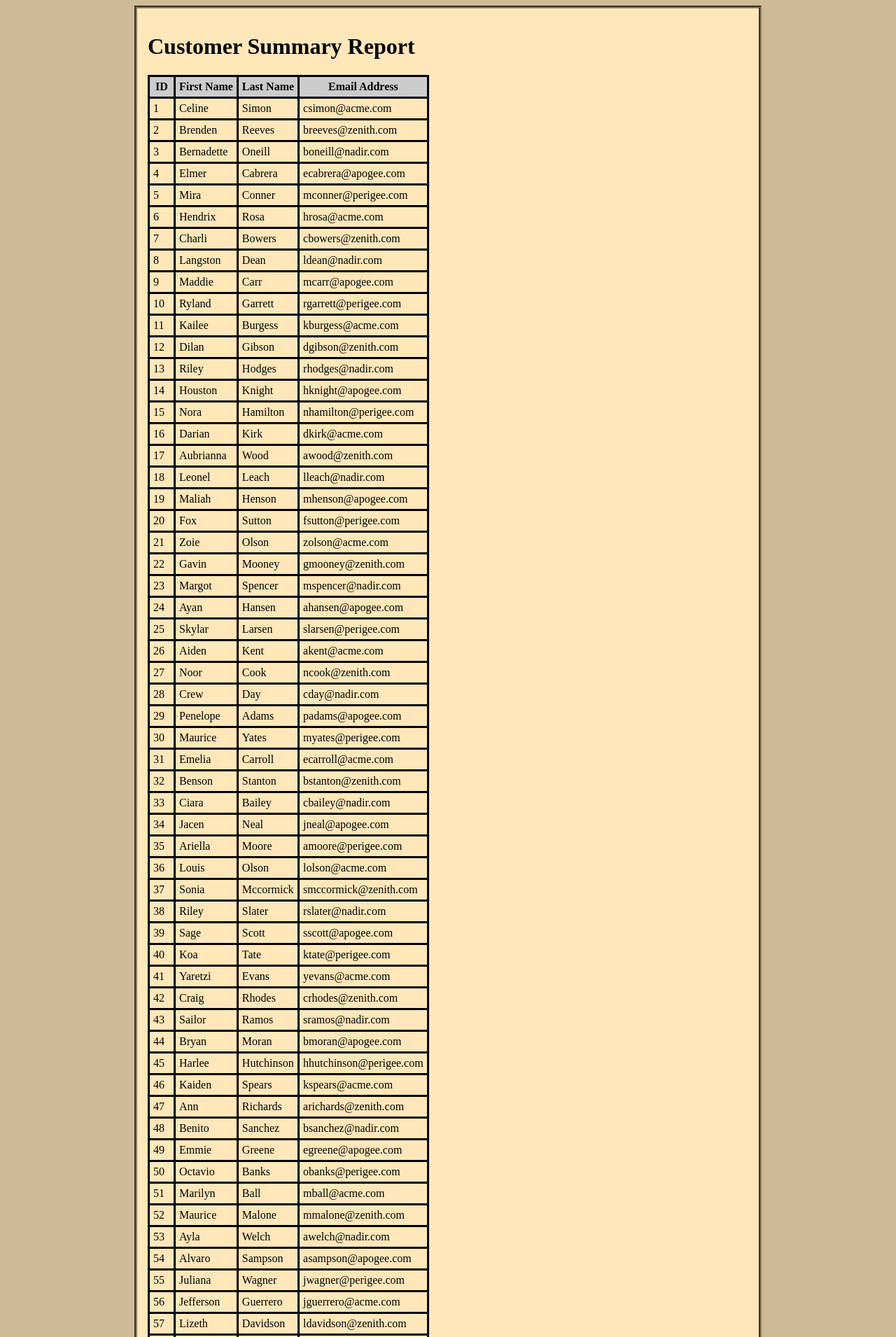
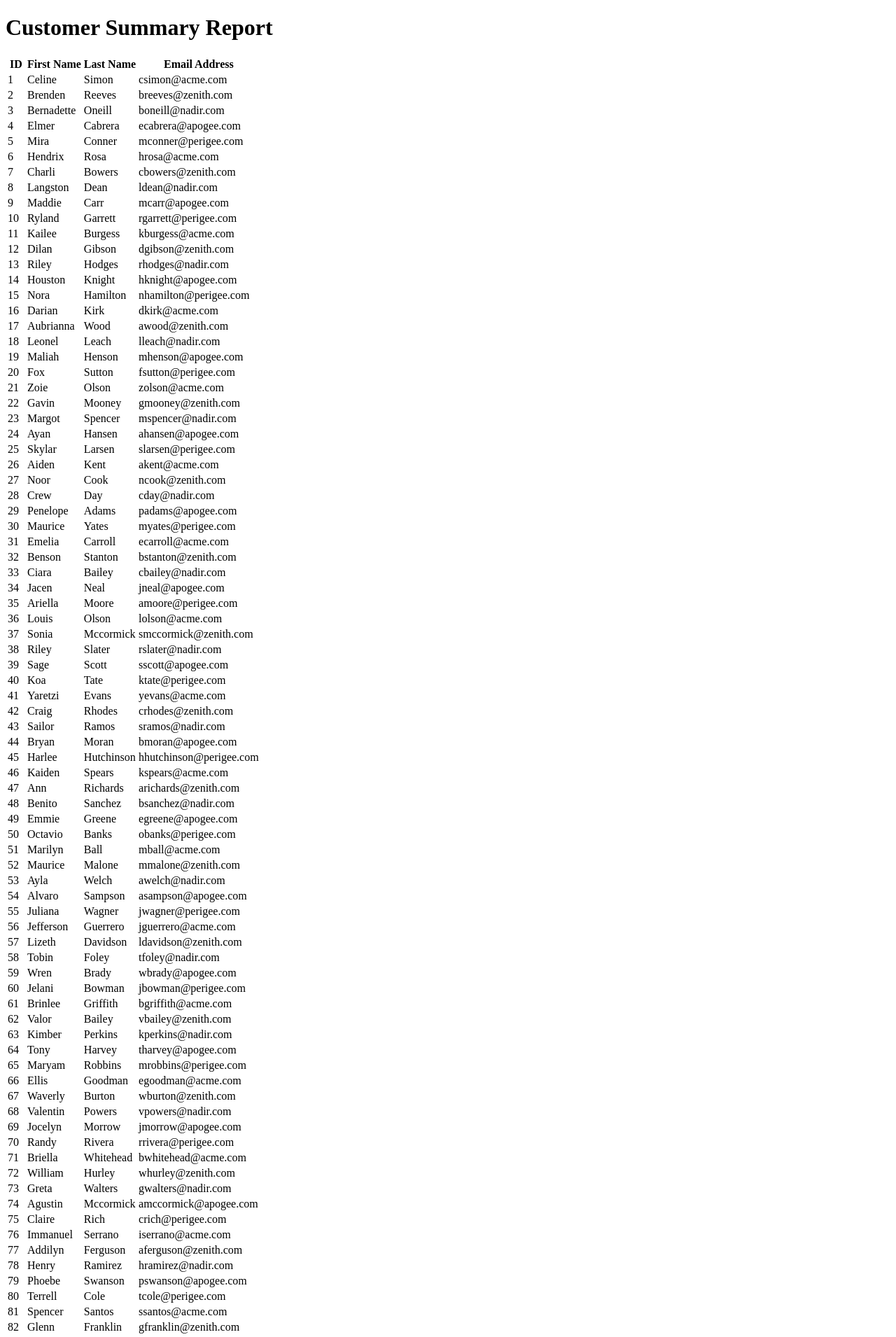
Before and after one commit to CameronSwitzer/Python-Simple-Flask-Application, a Flask app: page /part1 in a window 1280 px wide. Shown: the top 1910 px of the page at 70% size. Run offline with Flask 2, Linux system fonts and the light colour scheme; data comes from the database, SQL or seed files in the repository.

Commit message:
Update style.css

```diff
--- a/static/style.css
+++ b/static/style.css
@@ -1,67 +1,11 @@
 /*
-    Document   : style1
-    Created on : Mar 25, 2012, 11:30:27 PM
-    Author     : Ben
-    Description:
-        Provide styling in a better manner than the text.
+   Your style goes here
 */
 
 html {
-    background-color: #cdba96;  /* wheat 3 */
+
 }
 
 body {
-    margin-left: 15%;
-    margin-right: 15%;
-    background-color: #ffe7ba;  /* wheat */
-    border-style: groove;
-    border-width: 4px;
-    padding: 15px;
-    border-color: #8b7e66;  /* wheat 4 */
+
 }
-
-th {
-    background-color: #ccc;
-}
-
-th.narrow {
-    background-color: #ccc;
-    width: 5em;
-    text-align: left;
-}
-
-th.wide {
-    width: 10em;
-    background-color: #ccc;
-    text-align: left;
-}
-
-
-.numeric {
-    text-align: right;
-}
-
-.center {
-    text-align: center;
-}
-
-
-div.data-grid {
-    display: table;
-}
-
-div.data-grid > div {
-    display: table-row;
-}
-
-div.data-grid > div > span {
-    display: table-cell;
-}
-
-
-table.grid, table.grid th, table.grid td {
-  border-style: solid;
-  border-collapse: collapse;
-  border-width: 3px;
-  padding: 5px;
-  /*text-align: right;*/ }
```
